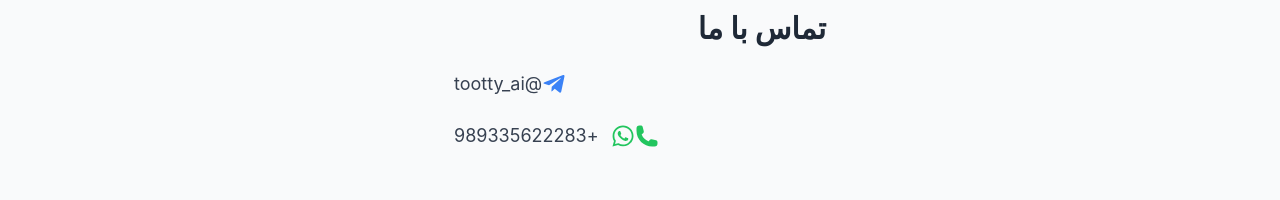
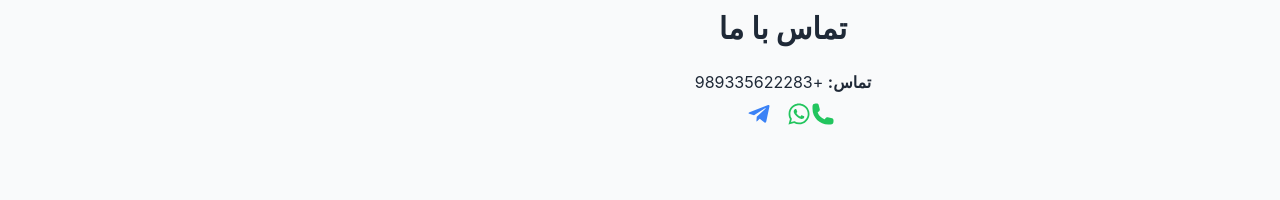
Before and after one commit to hossjar/transcription_service, a Next.js app in the folder frontend/: page /contact in a window 1280 px wide. Shown: the part 151-351 px from the top of the page. Built offline with nearby package versions, Linux system fonts and the light colour scheme; no server answers.

Commit message:
fix minor contact and home page

```diff
--- a/frontend/src/app/contact/page.js
+++ b/frontend/src/app/contact/page.js
@@ -14,24 +14,20 @@ export default function Contact() {
     // Contact Methods Data
     const contactMethods = [
         {
-            id: 'telegram',
-            icon: <FaTelegramPlane className="h-6 w-6 text-blue-500" />,
-            identifier: '@tootty_ai',
-            link: 'https://t.me/tootty_com',
-            ariaLabel: 'Telegram',
-        },
-        {
-            id: 'phone_whatsapp',
+            id: 'phone_whatsapp_telegram',
+            label: locale === 'fa' ? 'تماس:' : 'Contact:',
+            identifier: '+989335622283',
             icons: [
                 <PhoneIcon key="phone" className="h-6 w-6 text-green-500" />,
                 <FaWhatsapp key="whatsapp" className="h-6 w-6 text-green-500" />,
+                <FaTelegramPlane key="telegram" className="h-6 w-6 text-blue-500" />,
             ],
-            identifier: '+989335622283',
-            links: {
-                phone: 'tel:+989335622283',
-                whatsapp: 'https://wa.me/989335622283',
-            },
-            ariaLabel: 'Phone and WhatsApp',
+            links: [
+                'tel:+989335622283',
+                'https://wa.me/989335622293',
+                'https://t.me/tootty_com',
+            ],
+            ariaLabels: ['Phone', 'WhatsApp', 'Telegram'],
         },
     ];
 
@@ -43,51 +39,25 @@ export default function Contact() {
 
             <div className="space-y-6">
                 {contactMethods.map((method) => (
-                    <div
-                        key={method.id}
-                        className={`flex items-center ${
-                            isRTL ? 'flex-row-reverse' : 'flex-row'
-                        }`}
-                    >
-                        {method.id === 'phone_whatsapp' ? (
-                            <div className="flex items-center space-x-3">
-                                {/* Phone Link */}
+                    <div key={method.id} className="text-center mb-4">
+                        <p className="text-center" dir="auto">
+                            <span className="font-bold">{method.label}</span> {method.identifier}
+                        </p>
+                        <div className="flex justify-center space-x-4 mt-2">
+                            {method.icons.map((icon, index) => (
                                 <a
-                                    href={method.links.phone}
-                                    className="flex items-center space-x-1"
-                                    aria-label="Phone"
+                                    key={index}
+                                    href={method.links[index]}
+                                    {...(method.links[index].startsWith('http')
+                                        ? { target: '_blank', rel: 'noopener noreferrer' }
+                                        : {})}
+                                    aria-label={method.ariaLabels[index]}
+                                    className="hover:scale-110 transition-transform"
                                 >
-                                    {method.icons[0]}
+                                    {icon}
                                 </a>
-                                {/* WhatsApp Link */}
-                                <a
-                                    href={method.links.whatsapp}
-                                    target="_blank"
-                                    rel="noopener noreferrer"
-                                    className="flex items-center space-x-1"
-                                    aria-label="WhatsApp"
-                                >
-                                    {method.icons[1]}
-                                </a>
-                                {/* Phone Number */}
-                                <span className="text-lg text-gray-700">
-                                    {method.identifier}
-                                </span>
-                            </div>
-                        ) : (
-                            <a
-                                href={method.link}
-                                target="_blank"
-                                rel="noopener noreferrer"
-                                className="flex items-center space-x-3"
-                                aria-label={method.ariaLabel}
-                            >
-                                {method.icon}
-                                <span className="text-lg text-gray-700">
-                                    {method.identifier}
-                                </span>
-                            </a>
-                        )}
+                            ))}
+                        </div>
                     </div>
                 ))}
             </div>
--- a/frontend/src/locales/en.json
+++ b/frontend/src/locales/en.json
@@ -17,7 +17,7 @@
     "previous": "Previous",
     "upload_completed_transcription_in_progress":"Upload completed, Transcription in progress",
     "page_of": "Page {{currentPage}} of {{totalPages}}",
-    "ready_to_get_started": "Ready to get started",
+    "ready_to_get_started": "free trial",
     "transcription_completed": "Transcription completed.",
     "transcription_in_progress": "Transcription in progress...",
     "file_uploaded_successfully": "File uploaded successfully",
--- a/frontend/src/locales/fa.json
+++ b/frontend/src/locales/fa.json
@@ -17,7 +17,7 @@
     "previous": "قبلی",
     "upload_completed_transcription_in_progress":"آپلود انجام شد، درحال تبدیل به متن...",
     "page_of": "صفحه {{currentPage}} از {{totalPages}}",
-    "ready_to_get_started": "آماده شروع هستید؟",
+    "ready_to_get_started": "شروع رایگان",
     "transcription_completed": "تبدیل به متن انجام شد.",
     "transcription_in_progress": "تبدیل به متن در حال انجام...",
     "file_uploaded_successfully": "فایل با موفقیت آپلود شد",
```
